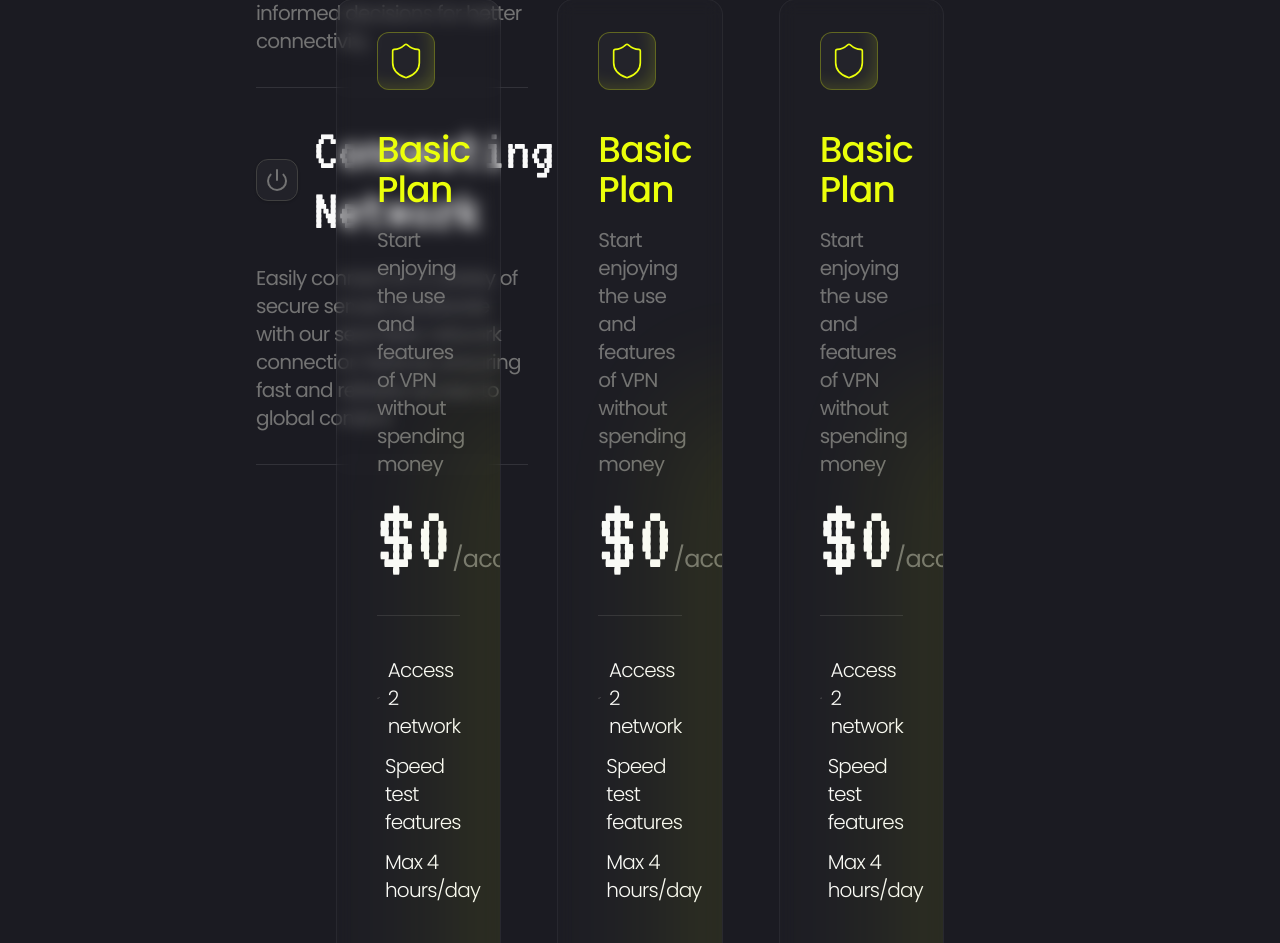
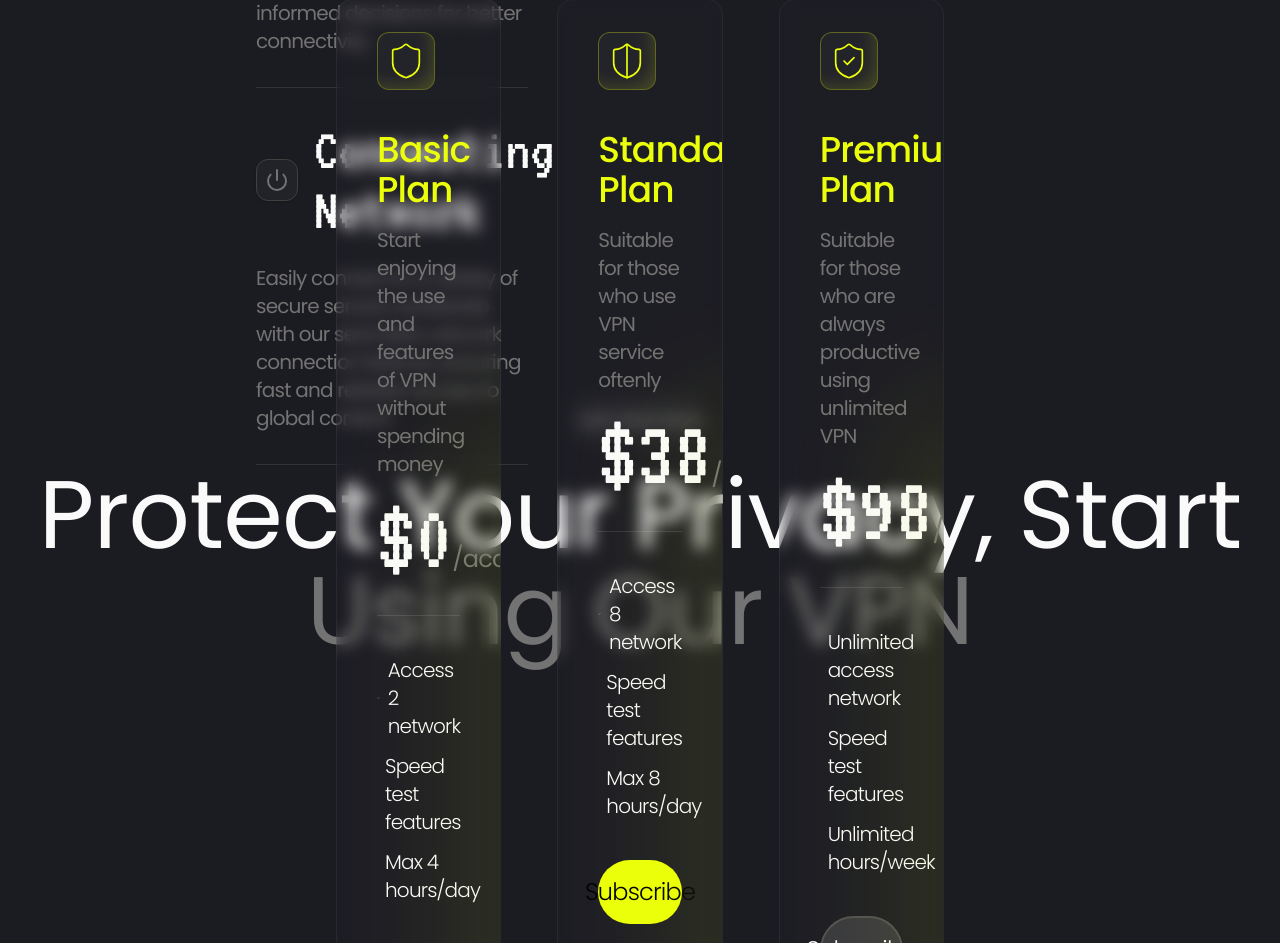
Before and after one commit to stingbulker/yuvraj-vpn, a Next.js app: page / in a window 1280 px wide. Shown: the part 3729-4672 px from the top of the page. Built offline with nearby package versions, Linux system fonts and the light colour scheme.

Commit message:
new file:   app/components/Footer.tsx 	modified:   app/components/Pricing.tsx 	modified:   app/page.tsx 	modified:   pnpm-lock.yaml 	new file:   public/worldMap.png

```diff
--- /dev/null
+++ b/app/components/Footer.tsx
@@ -0,0 +1,25 @@
+import { Badge } from "@/components/ui/badge";
+import { Button } from "@/components/ui/button";
+import React from "react";
+
+const Footer = () => {
+  return (
+    <div className="flex h-screen w-full flex-col py-20">
+      <div className="flex flex-col items-center justify-center gap-6">
+        <Badge>Let's Start Now</Badge>
+        <div className="text-center text-8xl">Protect Your Privacy, Start
+          <div className="text-secondary-foreground">Using Our VPN</div>
+        </div>
+        {/* <Button
+            size={"lg"}
+            className=" py-4 text-2xl"
+            variant="yellow"
+          >
+            Get Started
+          </Button> */}
+      </div>
+    </div>
+  );
+};
+
+export default Footer;
--- a/app/components/Pricing.tsx
+++ b/app/components/Pricing.tsx
@@ -63,30 +63,67 @@ const Pricing = () => {
         </div>
         <div className="glass overflow-hidden relative flex h-full w-full flex-col gap-10 rounded-2xl px-10 py-8">
           <Badge className="w-max !inner-shadow rounded-xl border-accent/30">
-            <Shield color="hsl(65 100% 52%)" size={40} strokeWidth={1} />
+            <ShieldHalf color="hsl(65 100% 52%)" size={40} strokeWidth={1} />
           </Badge>
           <div className="flex flex-col gap-4">
-            <div className={`text-4xl font-medium text-accent`}>Basic Plan</div>
+            <div className={`text-4xl font-medium text-accent`}>Standard Plan</div>
             <div className="text-xl text-secondary-foreground">
-              Start enjoying the use and features of VPN without spending money
+              Suitable for those who use VPN service oftenly
             </div>
           </div>
           <div className="inline-block align-baseline">
-            <span className={`${vt.className} text-8xl leading-10`}>$0</span>
+            <span className={`${vt.className} text-8xl leading-10`}>$38</span>
             <span className={`text-2xl text-secondary-foreground`}>
-              /account
+              /month
             </span>
           </div>
           <div className="h-px w-full bg-white/10"></div>
           <div className="flex flex-col gap-3">
             <div className="flex items-center gap-2 text-xl font-light">
-              <Check /> Access 2 network
+              <Check /> Access 8 network
             </div>
             <div className="flex items-center gap-2 text-xl font-light">
               <Check /> Speed test features
             </div>
             <div className="flex items-center gap-2 text-xl font-light">
-              <Check /> Max 4 hours/day
+              <Check /> Max 8 hours/day
+            </div>
+          </div>
+          <Button
+            size={"lg"}
+            className="w-full py-4 font-light text-2xl"
+            variant="yellow"
+          >
+            Subscribe
+          </Button>
+          <div className="absolute opacity-10 -bottom-32 -right-20 h-3/4 w-3/4 bg-accent rounded-full blur-3xl"></div>
+        </div>
+        <div className="glass overflow-hidden relative flex h-full w-full flex-col gap-10 rounded-2xl px-10 py-8">
+          <Badge className="w-max !inner-shadow rounded-xl border-accent/30">
+            <ShieldCheck color="hsl(65 100% 52%)" size={40} strokeWidth={1} />
+          </Badge>
+          <div className="flex flex-col gap-4">
+            <div className={`text-4xl font-medium text-accent`}>Premium Plan</div>
+            <div className="text-xl text-secondary-foreground">
+              Suitable for those who are always productive using unlimited VPN
+            </div>
+          </div>
+          <div className="inline-block align-baseline">
+            <span className={`${vt.className} text-8xl leading-10`}>$98</span>
+            <span className={`text-2xl text-secondary-foreground`}>
+              /month
+            </span>
+          </div>
+          <div className="h-px w-full bg-white/10"></div>
+          <div className="flex flex-col gap-3">
+            <div className="flex items-center gap-2 text-xl font-light">
+              <Check /> Unlimited access network
+            </div>
+            <div className="flex items-center gap-2 text-xl font-light">
+              <Check /> Speed test features
+            </div>
+            <div className="flex items-center gap-2 text-xl font-light">
+              <Check /> Unlimited hours/week
             </div>
           </div>
           <Button
@@ -94,44 +131,7 @@ const Pricing = () => {
             className="w-full py-4 font-light text-2xl"
             variant="grey"
           >
-            Sign Up
-          </Button>
-          <div className="absolute opacity-10 -bottom-32 -right-20 h-3/4 w-3/4 bg-accent rounded-full blur-3xl"></div>
-        </div>
-        <div className="glass overflow-hidden relative flex h-full w-full flex-col gap-10 rounded-2xl px-10 py-8">
-          <Badge className="w-max !inner-shadow rounded-xl border-accent/30">
-            <Shield color="hsl(65 100% 52%)" size={40} strokeWidth={1} />
-          </Badge>
-          <div className="flex flex-col gap-4">
-            <div className={`text-4xl font-medium text-accent`}>Basic Plan</div>
-            <div className="text-xl text-secondary-foreground">
-              Start enjoying the use and features of VPN without spending money
-            </div>
-          </div>
-          <div className="inline-block align-baseline">
-            <span className={`${vt.className} text-8xl leading-10`}>$0</span>
-            <span className={`text-2xl text-secondary-foreground`}>
-              /account
-            </span>
-          </div>
-          <div className="h-px w-full bg-white/10"></div>
-          <div className="flex flex-col gap-3">
-            <div className="flex items-center gap-2 text-xl font-light">
-              <Check /> Access 2 network
-            </div>
-            <div className="flex items-center gap-2 text-xl font-light">
-              <Check /> Speed test features
-            </div>
-            <div className="flex items-center gap-2 text-xl font-light">
-              <Check /> Max 4 hours/day
-            </div>
-          </div>
-          <Button
-            size={"lg"}
-            className="w-full py-4 font-light text-2xl"
-            variant="grey"
-          >
-            Sign Up
+            Subscribe
           </Button>
           <div className="absolute opacity-10 -bottom-32 -right-20 h-3/4 w-3/4 bg-accent rounded-full blur-3xl"></div>
         </div>
--- a/app/page.tsx
+++ b/app/page.tsx
@@ -1,5 +1,6 @@
 import Advantages from "./components/Advantages";
 import Features from "./components/Features";
+import Footer from "./components/Footer";
 import Header from "./components/Header";
 import { Navbar } from "./components/Navbar";
 import Preview from "./components/Preview";
@@ -13,7 +14,8 @@ export default function Home() {
       <Advantages />
       <Preview />
       <Features />
-      <Pricing/>
+      <Pricing />
+      <Footer />
     </div>
   );
 }
```
Also changed, not shown: public/worldMap.png (added), 1 other file (tests, documents, lock files or other folders).
